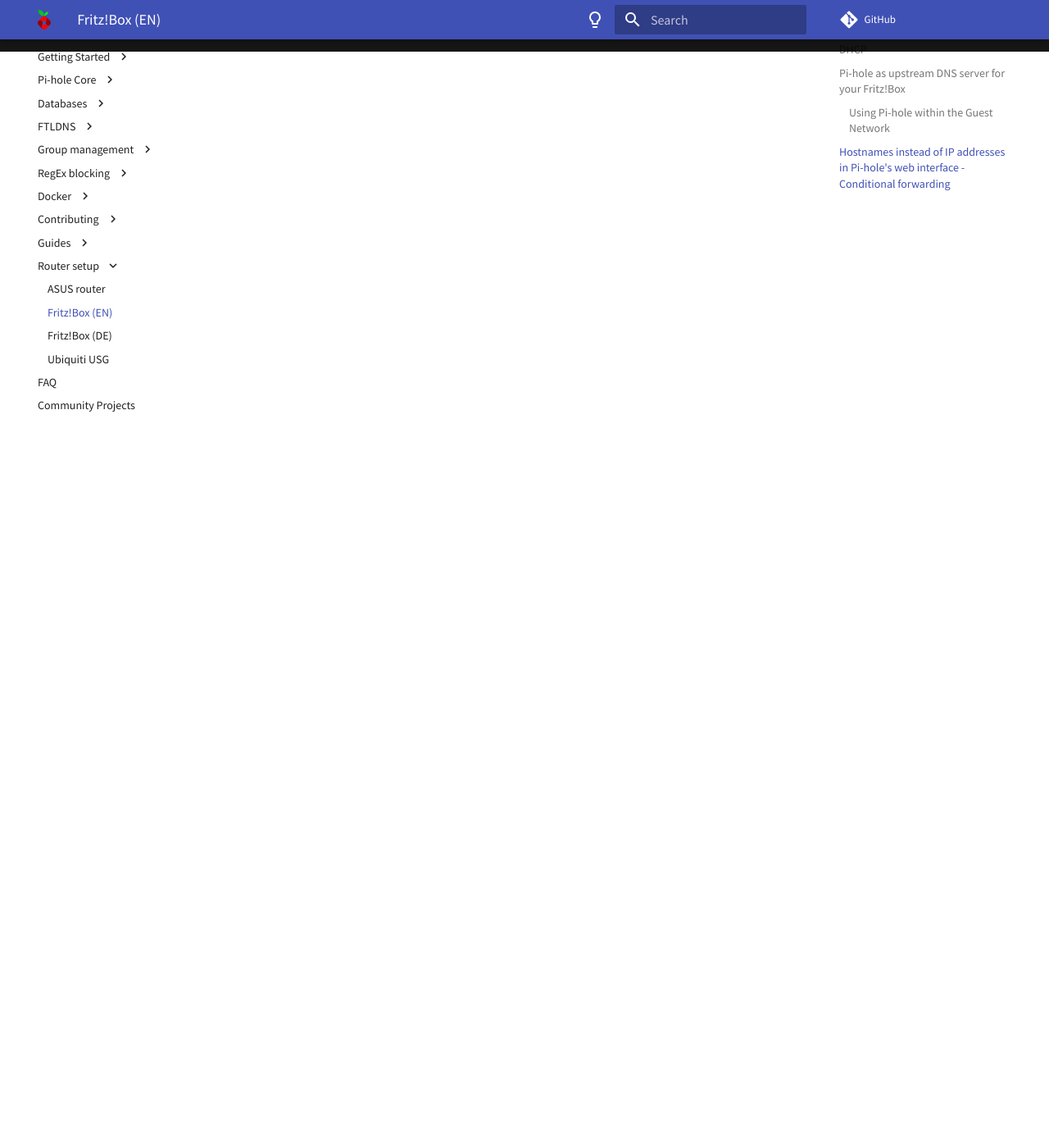
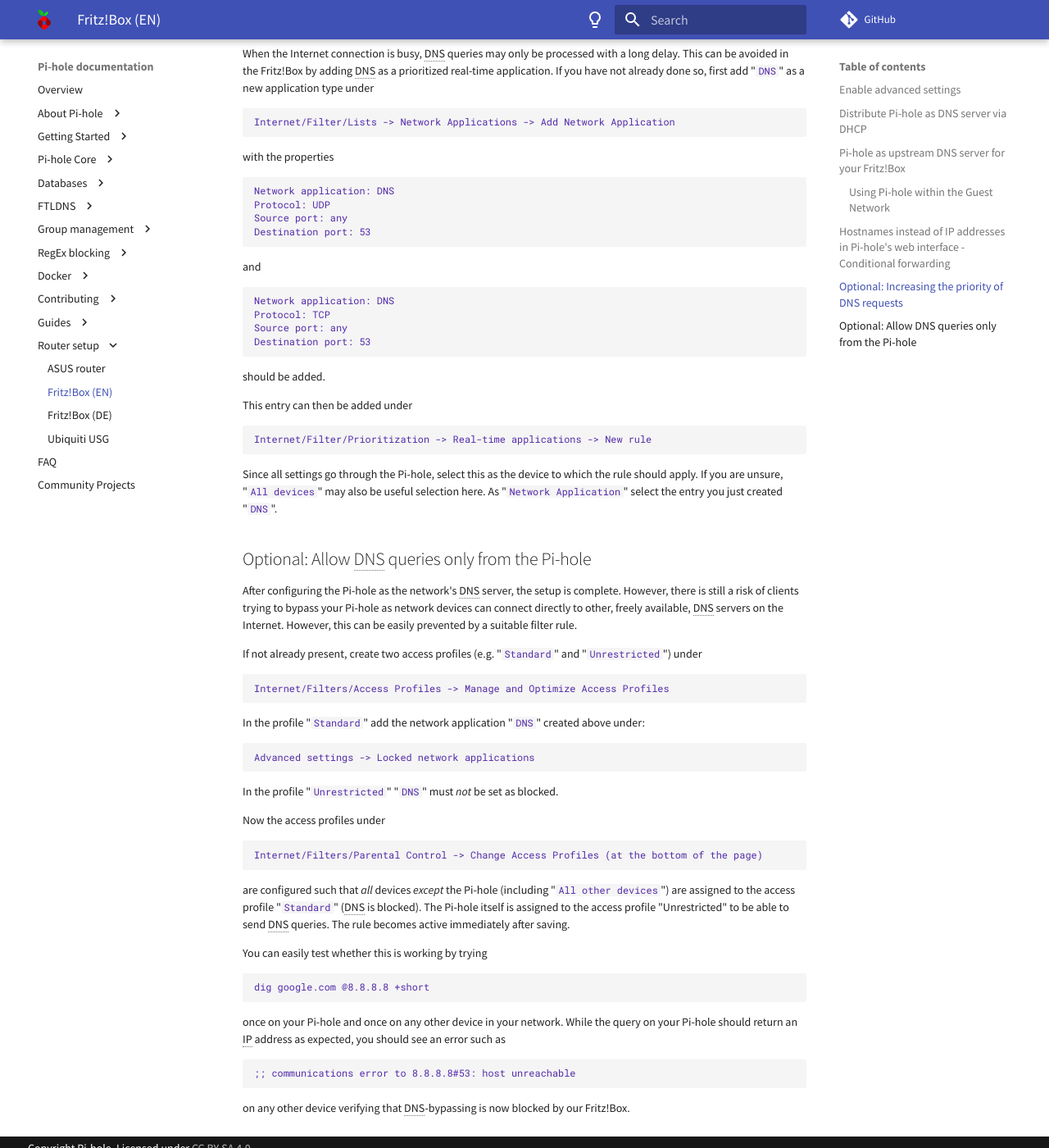
Before and after one commit to pi-hole/docs, an MkDocs documentation site: the page built from docs/routers/fritzbox.md, in a window 1280 px wide and 1400 px high, scrolled down 3372 px. Shown: the whole window at 82% size. Built offline with MkDocs 1.6.1 and Material for MkDocs 9.7.7, drawn with Linux system fonts in a browser that asks for light colours; comment, search, counter and statistics services are not loaded; some of the changed text lies outside the part shown.

Commit message:
Extend FritzBox guide: (1) make DNS a realtime-service (receive priority when your connection is completely used, e.g. by a running download) and (2) add filter instructions to block port 53/UDP for devices in your local network except the Pi-hole
Signed-off-by: DL6ER <dl6er@dl6er.de>

````diff
--- a/docs/routers/fritzbox.md
+++ b/docs/routers/fritzbox.md
@@ -15,7 +15,7 @@
 Using this configuration, all clients will get Pi-hole's IP offered as DNS server when they request a DHCP lease from your Fritz!Box.
 DNS queries take the following path
 
-```bash
+``` plain
 Client -> Pi-hole -> Upstream DNS Server
 ```
 
@@ -25,7 +25,7 @@
 
 To set it up, enter Pi-hole's IP as "Local DNS server" in
 
-```bash
+``` plain
 Home Network/Network/Network Settings/IP Addresses/IPv4 Configuration/Home Network
 ```
 
@@ -41,13 +41,13 @@
 
 With this configuration, Pi-hole is also used by the Fritz!Box itself as an upstream DNS server. DNS queries take the following path
 
-```bash
+``` plain
 (Clients) -> Fritz!Box -> Pi-hole -> Upstream DNS Server
 ```
 
 To set it up, enter Pi-hole's IP as "Preferred DNSv4 server" **and** "Alternative DNSv4 server" in
 
-```bash
+``` plain
 Internet/Account Information/DNS server
 ```
 
@@ -62,7 +62,7 @@
 
 There is no option to set the DNS server for the guest network in
 
-```bash
+``` plain
 Home Network/Network/Network Settings/IP Addresses/IPv4 Configuration/Guest Network
 ```
 
@@ -85,3 +85,79 @@
     * **Local domain name (optional):** Fritz!Box uses **fritz.box**
 
 ![Screenshot der Conditional Forwarding Einstellungen](../images/routers/conditional-forwarding.png)
+
+## Optional: Increasing the priority of DNS requests
+
+When the Internet connection is busy, DNS queries may only be processed with a long delay. This can be avoided in the Fritz!Box by adding DNS as a prioritized real-time application. If you have not already done so, first add "`DNS`" as a new application type under
+
+``` plain
+Internet/Filter/Lists -> Network Applications -> Add Network Application
+```
+
+with the properties
+
+``` plain
+Network application: DNS
+Protocol: UDP
+Source port: any
+Destination port: 53
+```
+
+and
+
+``` plain
+Network application: DNS
+Protocol: TCP
+Source port: any
+Destination port: 53
+```
+
+should be added.
+
+This entry can then be added under
+
+``` plain
+Internet/Filter/Prioritization -> Real-time applications -> New rule
+```
+
+Since all settings go through the Pi-hole, select this as the device to which the rule should apply. If you are unsure, "`All devices`" may also be useful selection here. As "`Network Application`" select the entry you just created "`DNS`".
+
+## Optional: Allow DNS queries only from the Pi-hole
+
+After configuring the Pi-hole as the network's DNS server, the setup is complete. However, there is still a risk of clients trying to bypass your Pi-hole as network devices can connect directly to other, freely available, DNS servers on the Internet. However, this can be easily prevented by a suitable filter rule.
+
+If not already present, create two access profiles (e.g. "`Standard`" and "`Unrestricted`") under
+
+``` plain
+Internet/Filters/Access Profiles -> Manage and Optimize Access Profiles
+```
+
+In the profile "`Standard`" add the network application "`DNS`" created above under:
+
+``` plain
+Advanced settings -> Locked network applications
+```
+
+In the profile "`Unrestricted`" "`DNS`" must *not* be set as blocked.
+
+Now the access profiles under
+
+``` plain
+Internet/Filters/Parental Control -> Change Access Profiles (at the bottom of the page)
+```
+
+are configured such that *all* devices *except* the Pi-hole (including "`All other devices`") are assigned to the access profile "`Standard`" (DNS is blocked). The Pi-hole itself is assigned to the access profile "Unrestricted" to be able to send DNS queries. The rule becomes active immediately after saving.
+
+You can easily test whether this is working by trying
+
+``` bash
+dig google.com @8.8.8.8 +short
+```
+
+once on your Pi-hole and once on any other device in your network. While the query on your Pi-hole should return an IP address as expected, you should see an error such as
+
+``` plain
+;; communications error to 8.8.8.8#53: host unreachable
+```
+
+on any other device verifying that DNS-bypassing is now blocked by our Fritz!Box.
````
Also changed, not shown: docs/routers/fritzbox-de.md (+82 -5 lines).
